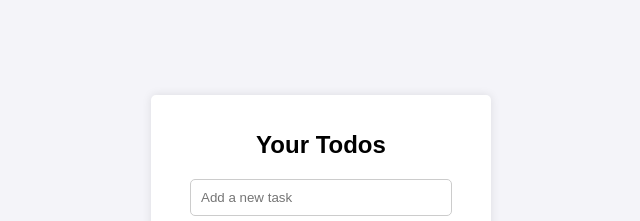
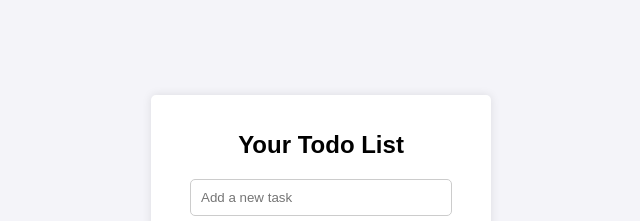
Before and after one commit to nirmalbasnet/aws-ecs-deploy, a website built with Parcel: page src/index.html in a window 1280 px wide. Shown: the part 204-425 px from the top of the page, without its empty margins (319-959 px from the left). Built offline with nearby package versions, Linux system fonts and the light colour scheme.

```diff
--- a/src/index.html
+++ b/src/index.html
@@ -8,7 +8,7 @@
   </head>
   <body>
     <div class="container">
-      <h1>Your Todos</h1>
+      <h1>Your Todo List</h1>
       <input type="text" id="taskInput" placeholder="Add a new task" />
       <button id="addTaskButton">Add your todos</button>
 
```
